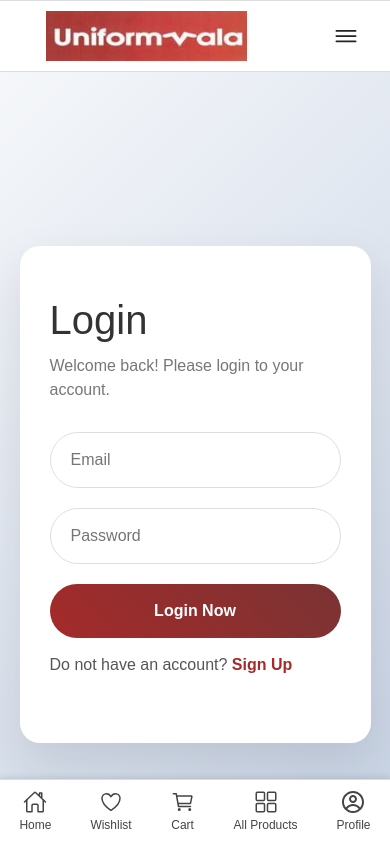
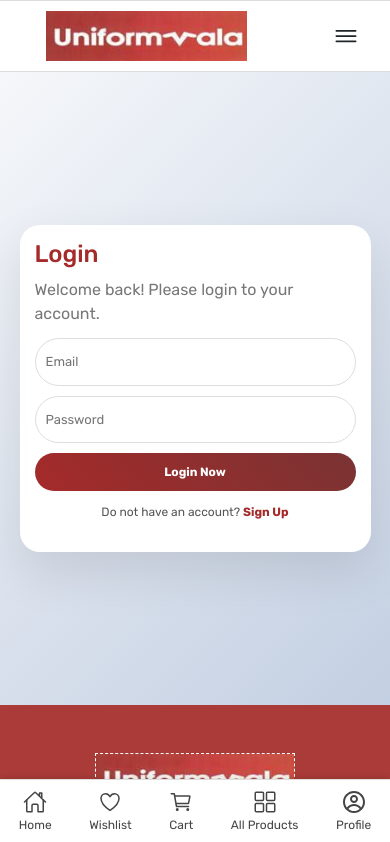
Before and after one commit to Mukesh1346/UniformWala, a Next.js app: page /login in a window 390 px wide. Shown: the top 842 px of the page. Built offline with nearby package versions, Linux system fonts and the light colour scheme.

Commit message:
signup page responsive

```diff
--- a/src/app/signup/auth.css
+++ b/src/app/signup/auth.css
@@ -1,10 +1,10 @@
 /* General Reset */
-* {
+/* * {
     margin: 0;
     padding: 0;
     box-sizing: border-box;
     font-family: 'Poppins', sans-serif;
-  }
+  } */
 
   .signup-page {
     min-height: 100vh;
@@ -128,3 +128,48 @@
       display: none;
     }
   }
+
+
+  @media (max-width : 768px){
+    .form-box h1 {
+      font-size: 1.5rem;
+      color:brown;
+    }
+    .subtitle {
+      font-size: 12px;
+    }
+
+    .subtitle {
+      font-size: 1rem;
+      color: #777;
+      margin-bottom: 12px;
+    }
+
+    .signup-form-section {
+      padding: 15px 15px;
+  }
+
+  .auth-input {
+    font-size: 13px;
+
+    padding: 13px 10px;
+    margin-bottom: 10px;
+    border: 1px solid #ddd;
+}
+
+.signup-page {
+  min-height: 75vh;
+}
+
+.signup-btn {
+  padding: 10px;
+  font-size: 12px;
+}
+
+.signup-link {
+  text-align: center;
+  font-size: 12px;
+  margin-top: 12px;
+  color: #555;
+}
+  }
```
Also changed, not shown: src/app/Components/ProductDetails/ProductDetails.jsx (line endings or trailing spaces).
